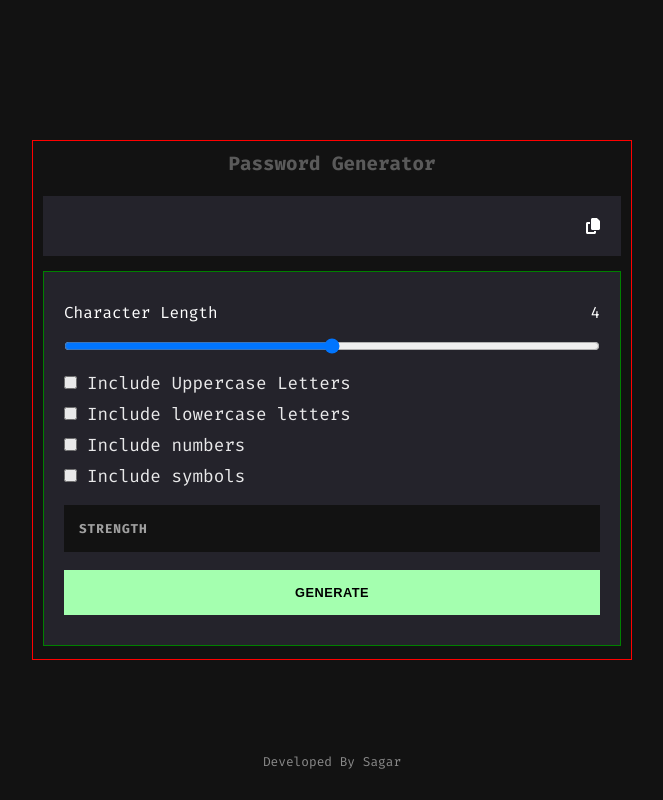
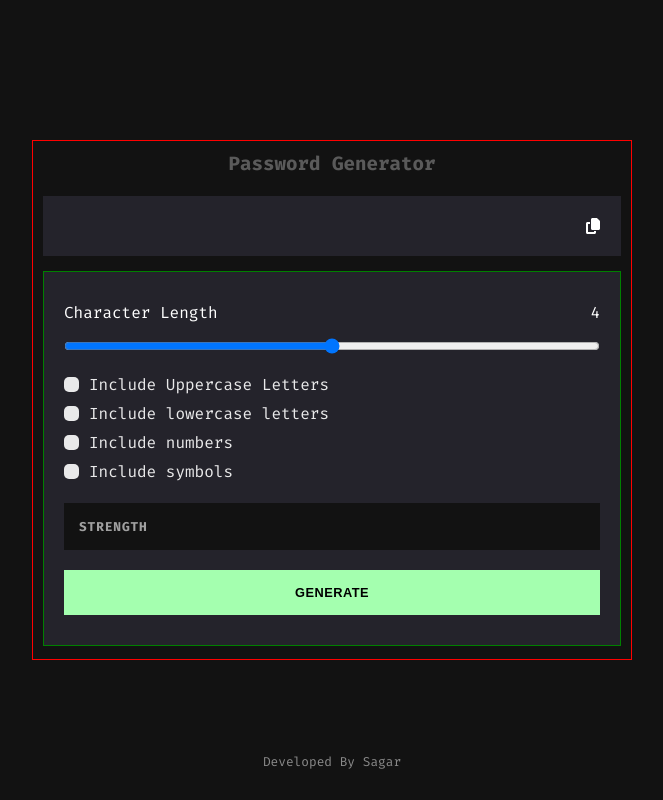
Before and after one commit to sagar-mitra/Frontend-Machine-Coding-, a React (Vite) app in the folder 02-PasswordGenerator/: page / in a window 1280 px wide. Shown: the whole page, without its empty margins (308-971 px from the left). Built offline with nearby package versions, Linux system fonts and the light colour scheme.

Commit message:
Chore: change some style

```diff
--- a/02-PasswordGenerator/src/components/Checkbox.jsx
+++ b/02-PasswordGenerator/src/components/Checkbox.jsx
@@ -2,8 +2,9 @@ import React from "react";
 
 const Checkbox = ({ item, index, handleCheckBox }) => {
   return (
-    <div>
+    <div className="option">
       <input
+        className="check-box"
         type="checkbox"
         checked={item.state}
         onChange={() => handleCheckBox(index)}
--- a/02-PasswordGenerator/src/index.css
+++ b/02-PasswordGenerator/src/index.css
@@ -57,6 +57,10 @@ body {
   letter-spacing: 1.3px;
 }
 
+ .password-box p {
+    font-size: 0.8rem;
+  }
+
 .lower-part {
   background-color: var(--card-color);
   padding: 10px 20px;
@@ -73,6 +77,27 @@ body {
   gap: 15px;
 }
 
+.pass-length-text {
+  font-size: 0.7rem;
+}
+
+.pass-length {
+  color: var(--secondary-color);
+  font-size: 1.1rem;
+}
+
+.slider {
+  accent-color: var(--secondary-color);
+}
+
+.slider:hover {
+  accent-color: var(--secondary-color);
+}
+
+.slider:focus {
+  accent-color: var(--secondary-color);
+}
+
 .flex {
   display: flex;
   justify-content: space-between;
@@ -80,11 +105,31 @@ body {
 }
 
 .options-box {
-  font-size: 0.9rem;
+  font-size: 0.7rem;
   opacity: 90%;
   display: flex;
   flex-direction: column;
   gap: 2px;
+}
+
+.option {
+  display: flex;
+  align-items: center;
+}
+
+.check-box {
+  background-color: white;
+  appearance: none;
+  -webkit-appearance: none;
+  height: 10px;
+  width: 10px;
+  border-radius: 2px;
+  cursor: pointer;
+}
+
+.check-box:checked {
+  background-color: var(--secondary-color);
+  border: 1px solid #188825;
 }
 
 .options-box input {
@@ -156,6 +201,10 @@ body {
     letter-spacing: 1.5px;
   }
 
+   .password-box p {
+    font-size: 0.9rem;
+  }
+
   .lower-part {
     height: 450px;
     display: flex;
@@ -166,11 +215,21 @@ body {
 
   .options-box {
     gap: 8px;
-    font-size: 1.3rem;
+    font-size: 0.8rem;
   }
 
-  .options-box input {
-    margin-right: 10px;
+  .pass-length-text {
+    font-size: 0.8rem;
+  }
+
+  .pass-length {
+    font-size: 1.2rem;
+  }
+
+  .check-box {
+    height: 13px;
+    width: 13px;
+    border-radius: 3px;
   }
 
   .strength-box {
@@ -217,12 +276,30 @@ body {
     letter-spacing: 1.5px;
   }
 
+    .password-box p {
+      font-size: 1.1rem;
+    }
+
   .lower-part {
     height: 375px;
   }
 
+  .pass-length-text {
+    font-size: 0.9rem;
+  }
+
+  .pass-length {
+    font-size: 1.3rem;
+  }
+
   .options-box {
-    font-size: 1.1rem;
+    font-size: 1rem;
+  }
+
+  .check-box {
+    height: 15px;
+    width: 15px;
+    border-radius: 5px;
   }
 
   .strength-box h3 {
```
